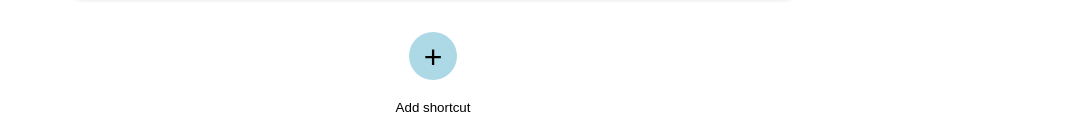
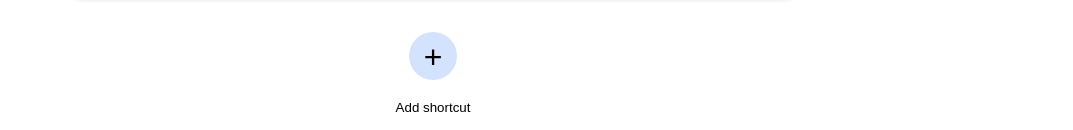
Before and after one commit to emconno/google-replica, a plain HTML site: page index.html in a window 1280 px wide. Shown: the part 313-443 px from the top of the page, without its empty margins (207-1280 px from the left). Drawn offline with Linux system fonts and the light colour scheme.

Commit message:
Changed 'Add shortcut' button color

```diff
--- a/style.css
+++ b/style.css
@@ -80,7 +80,7 @@ input {
 #circle {
     width: 48px; height: 48px;
     border-radius: 50%;
-    background-color: lightblue;
+    background-color: #D3E3FD;
     margin: 10px auto 20px auto;
 }
 
```
